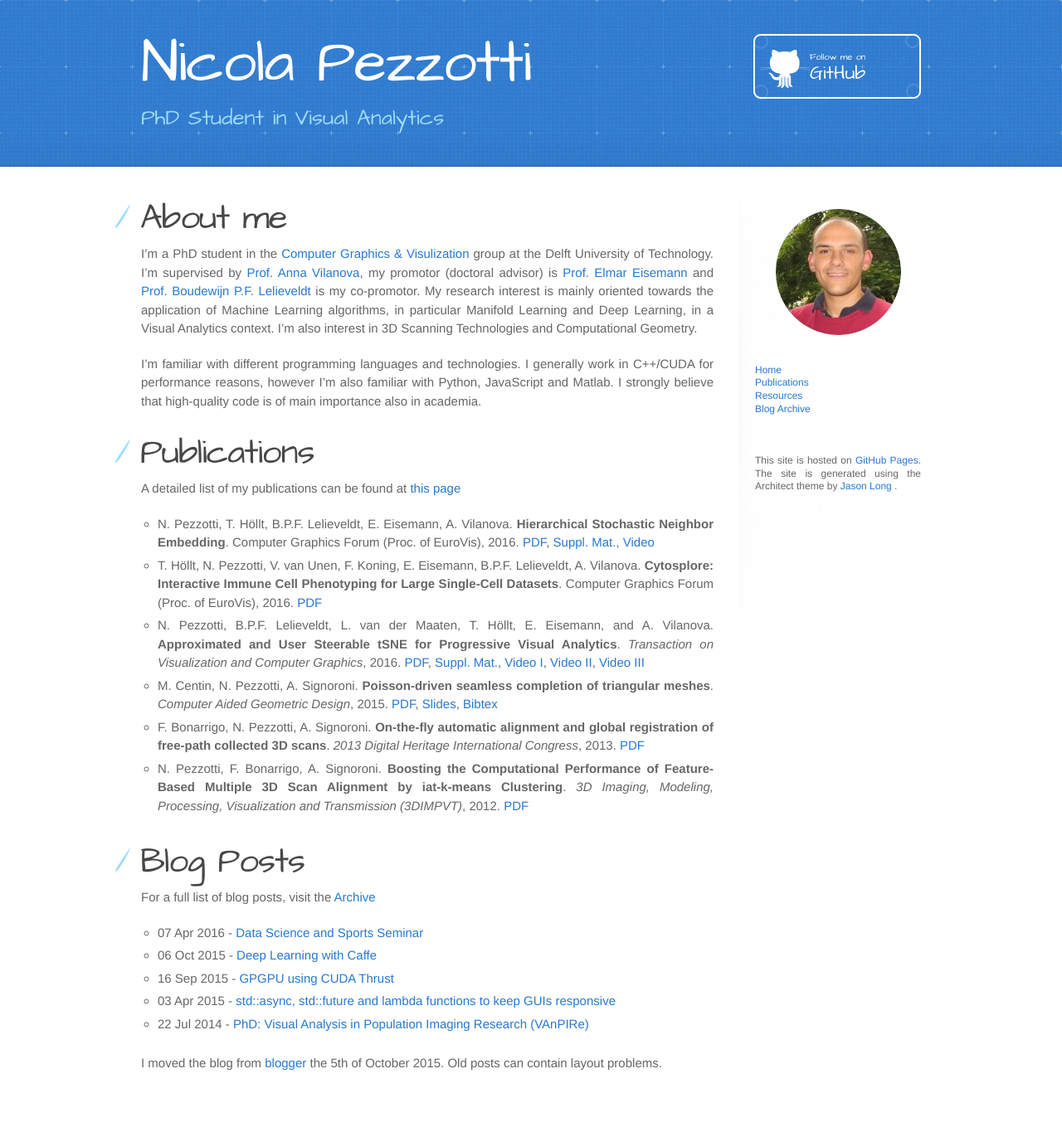
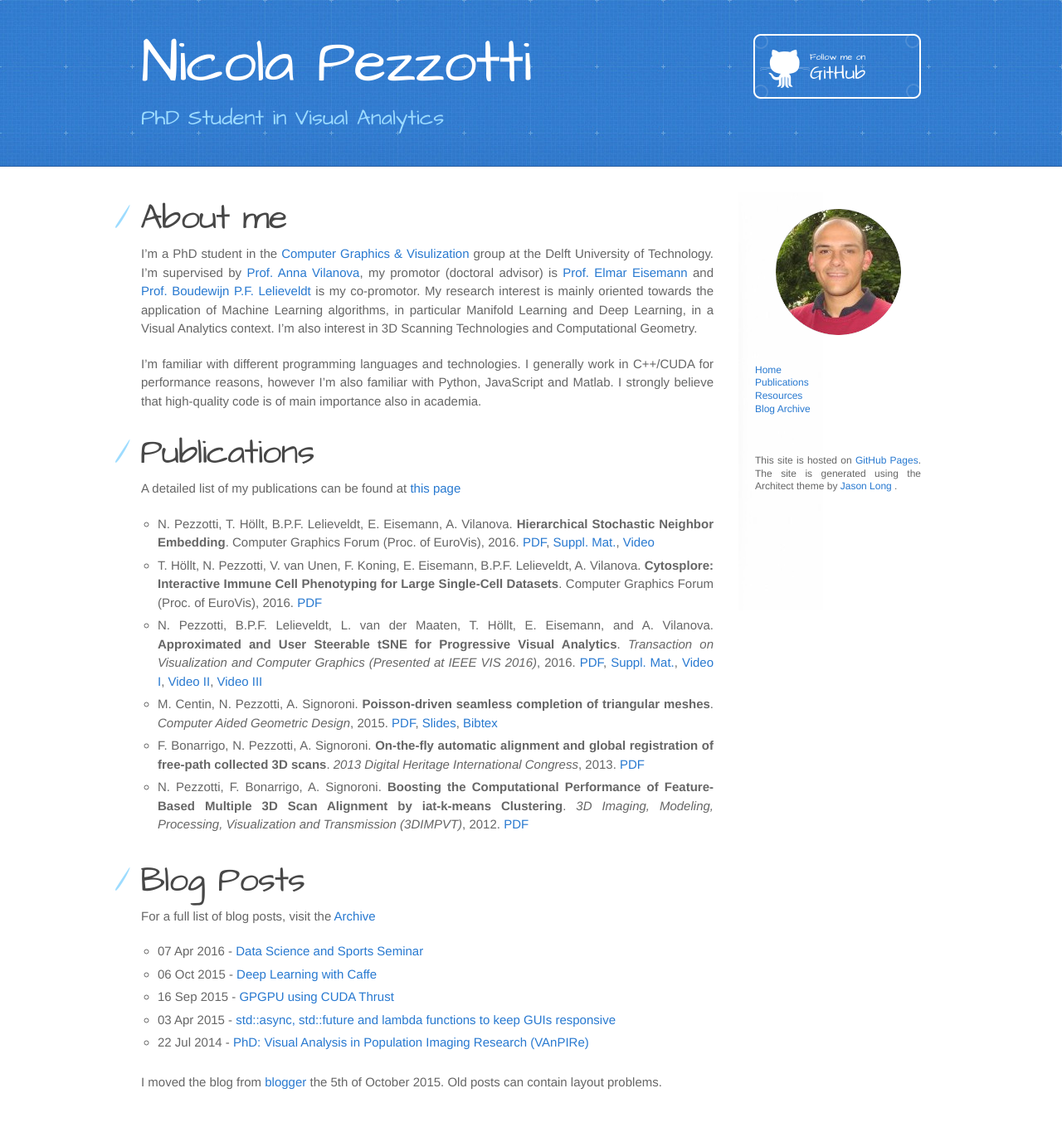
Before and after one commit to Nicola17/Nicola17.github.io, a Jekyll site: the page built from index.md, in a window 1280 px wide. Shown: the whole page at 83% size. Built offline with Jekyll 4.4.1, drawn with Linux system fonts in a browser that asks for light colours; before the commit the page ends 1336 px from its top, so only the background shows below that.

Commit message:
A-tSNE will be presented at IEEE VIS 2016

```diff
--- a/index.md
+++ b/index.md
@@ -22,7 +22,7 @@ A detailed list of my publications can be found at [this page](publications/)
 
 * N. Pezzotti, T. Höllt, B.P.F. Lelieveldt, E. Eisemann, A. Vilanova. **Hierarchical Stochastic Neighbor Embedding**. Computer Graphics Forum (Proc. of EuroVis), 2016. [PDF](publications/2016_hsne/preprint.pdf), [Suppl. Mat.](publications/2016_hsne/experiments.pdf), [Video](publications/2016_hsne/sun_analysis.mp4)
 * T. Höllt, N. Pezzotti, V. van Unen, F. Koning, E. Eisemann, B.P.F. Lelieveldt, A. Vilanova. **Cytosplore: Interactive Immune Cell Phenotyping for Large Single-Cell Datasets**. Computer Graphics Forum (Proc. of EuroVis), 2016. [PDF](https://graphics.tudelft.nl/Publications-new/2016/HPVKELV16/eurovis16_Cytosplore_Interactive_Immune_Cell_Phenotyping_for_Large_Single-Cell_Datasets.pdf)
-* N. Pezzotti, B.P.F. Lelieveldt, L. van der Maaten, T. Höllt, E. Eisemann, and A. Vilanova. **Approximated and User Steerable tSNE for Progressive Visual Analytics**. *Transaction on Visualization and Computer Graphics*, 2016. [PDF](publications/2016_AtSNE.pdf), [Suppl. Mat.](https://www.researchgate.net/publication/303305902_A-tSNE_supplemental_materials), [Video I](https://www.researchgate.net/publication/303305958_A-tSNE_Comparison_on_the_MNIST_dataset), [Video II](https://www.researchgate.net/publication/303305906_A-tSNE_Case_Study_I_-_Mouse_Brain), [Video III](https://www.researchgate.net/publication/303305908_A-tSNE_Case_Study_II_-_Data_Stream)
+* N. Pezzotti, B.P.F. Lelieveldt, L. van der Maaten, T. Höllt, E. Eisemann, and A. Vilanova. **Approximated and User Steerable tSNE for Progressive Visual Analytics**. *Transaction on Visualization and Computer Graphics (Presented at IEEE VIS 2016)*, 2016. [PDF](publications/2016_AtSNE.pdf), [Suppl. Mat.](https://www.researchgate.net/publication/303305902_A-tSNE_supplemental_materials), [Video I](https://www.researchgate.net/publication/303305958_A-tSNE_Comparison_on_the_MNIST_dataset), [Video II](https://www.researchgate.net/publication/303305906_A-tSNE_Case_Study_I_-_Mouse_Brain), [Video III](https://www.researchgate.net/publication/303305908_A-tSNE_Case_Study_II_-_Data_Stream)
 * M. Centin, N. Pezzotti, A. Signoroni. **Poisson-driven seamless completion of triangular meshes**. *Computer Aided Geometric Design*, 2015. [PDF](publications/2014_Poisson_Driven_Seamless_completion.pdf), [Slides](2014_Poisson_Driven_Seamless_completion_presentation.pdf), [Bibtex](https://scholar.google.nl/scholar.bib?q=info:kmdSnlU02MkJ:scholar.google.com/&output=citation&scisig=AAGBfm0AAAAAVsRRbkgD9w_9f0NRdQmQFC2dA0Z5RWSy&scisf=4&hl=it&scfhb=1)
 * F. Bonarrigo, N. Pezzotti, A. Signoroni. **On-the-fly automatic alignment and global registration of free-path collected 3D scans**. *2013 Digital Heritage International Congress*, 2013. [PDF](publications/2013_On-the-fly_automatic_alignment_and_global_registration_of_freepath_collected_3D_scans.pdf)
 * N. Pezzotti, F. Bonarrigo, A. Signoroni. **Boosting the Computational Performance of Feature-Based Multiple 3D Scan Alignment by iat-k-means Clustering**. *3D Imaging, Modeling, Processing, Visualization and Transmission (3DIMPVT)*, 2012. [PDF](publications/Boosting_the_computational_performance_of_feature_based_multiple_3D_scan_alignment_by_iat_k_means_clustering.pdf)
```
Also changed, not shown: publications/index.md (+1 -1 lines).
